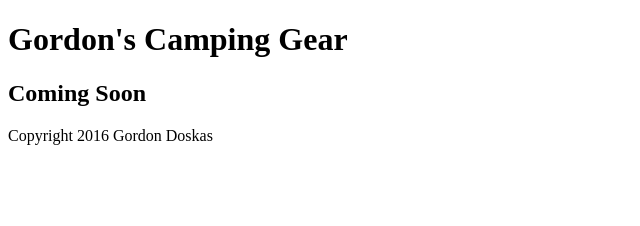
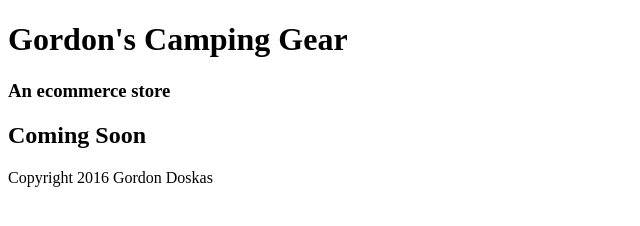
Before and after one commit to gordon2012/camping-gear, a website: page public/index.html in a window 1280 px wide. Shown: the whole page, without its empty margins (0-640 px from the left). Drawn offline with Linux system fonts and the light colour scheme.

```diff
--- a/index.html
+++ b/public/index.html
@@ -7,8 +7,13 @@
   </head>
   <body>
     <div class="app">
-        <header><h1>Gordon's Camping Gear</h1></header>
-        <div class="content"><h2>Coming Soon</h2></div>
+        <header>
+          <h1>Gordon's Camping Gear</h1>
+          <h3>An ecommerce store</h3>
+        </header>
+        <div class="content">
+          <h2>Coming Soon</h2>
+        </div>
         <footer>Copyright 2016 Gordon Doskas</footer>
     </div>
   </body>
```
Also changed, not shown: package.json (added, +19 -0 lines), README.md, 2 other files.
